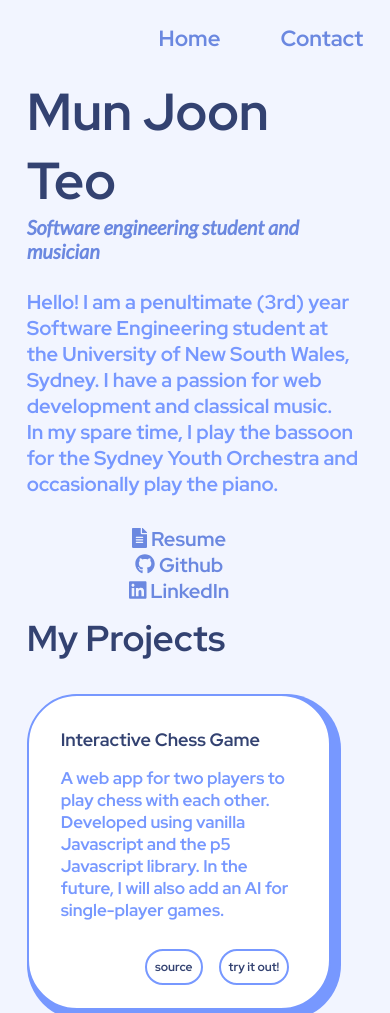
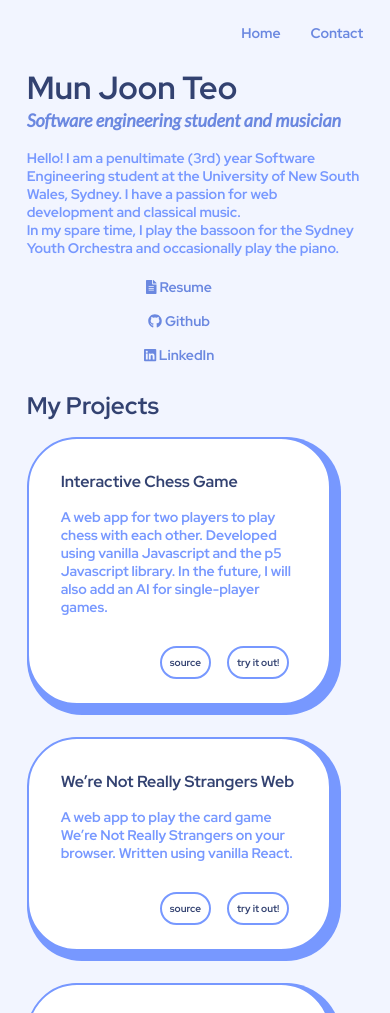
Before and after one commit to munjoonteo/website, a Gatsby site: page / in a window 390 px wide. Shown: the top 1013 px of the page. Built offline with nearby package versions, Linux system fonts and the light colour scheme; Gatsby itself is replaced by a stand-in of ours.

Commit message:
standardised mobile font sizes

```diff
--- a/src/styles/bio.module.css
+++ b/src/styles/bio.module.css
@@ -6,6 +6,6 @@
 
 @media only screen and (max-width: 500px) {
   .bio {
-    font-size: 20px;
+    font-size: 14px;
   }
 }
--- a/src/styles/contact.module.css
+++ b/src/styles/contact.module.css
@@ -85,11 +85,11 @@
 
 @media only screen and (max-width: 500px) {
   .heading {
-    font-size: 52px;
+    font-size: 32px;
   }
 
   .subheading {
-    font-size: 18px;
+    font-size: 24px;
   }
 
   .card {
@@ -97,15 +97,15 @@
   }
 
   .field_name {
-    font-size: 16px;
+    font-size: 12px;
   }
 
   .textbox {
-    font-size: 14px;
+    font-size: 12px;
     margin-bottom: 1rem;
   }
 
   .button {
-    font-size: 16px;
+    font-size: 12px;
   }
 }
--- a/src/styles/index.module.css
+++ b/src/styles/index.module.css
@@ -17,10 +17,10 @@
 
 @media only screen and (max-width: 500px) {
   .heading {
-    font-size: 52px;
+    font-size: 32px;
   }
 
   .subheading {
-    font-size: 20px;
+    font-size: 18px;
   }
 }
--- a/src/styles/layout.module.css
+++ b/src/styles/layout.module.css
@@ -39,6 +39,7 @@
   }
 
   .link {
-    font-size: 22px;
+    font-size: 14px;
+    padding-left: 30px;
   }
 }
--- a/src/styles/projects.module.css
+++ b/src/styles/projects.module.css
@@ -59,7 +59,8 @@
 
 @media only screen and (max-width: 1820px) {
   .heading {
-    font-size: 36px;
+    font-size: 24px;
+    padding-bottom: 0px;
   }
 
   .projects {
@@ -71,10 +72,14 @@
   }
 
   .title {
-    font-size: 18px;
+    font-size: 16px;
   }
 
   .body {
-    font-size: 17px;
+    font-size: 14px;
+  }
+
+  .button {
+    font-size: 10px;
   }
 }
--- a/src/styles/socials.module.css
+++ b/src/styles/socials.module.css
@@ -25,6 +25,7 @@
   }
 
   .link {
-    font-size: 20px;
+    font-size: 14px;
+    padding-bottom: 1rem;
   }
 }
```
